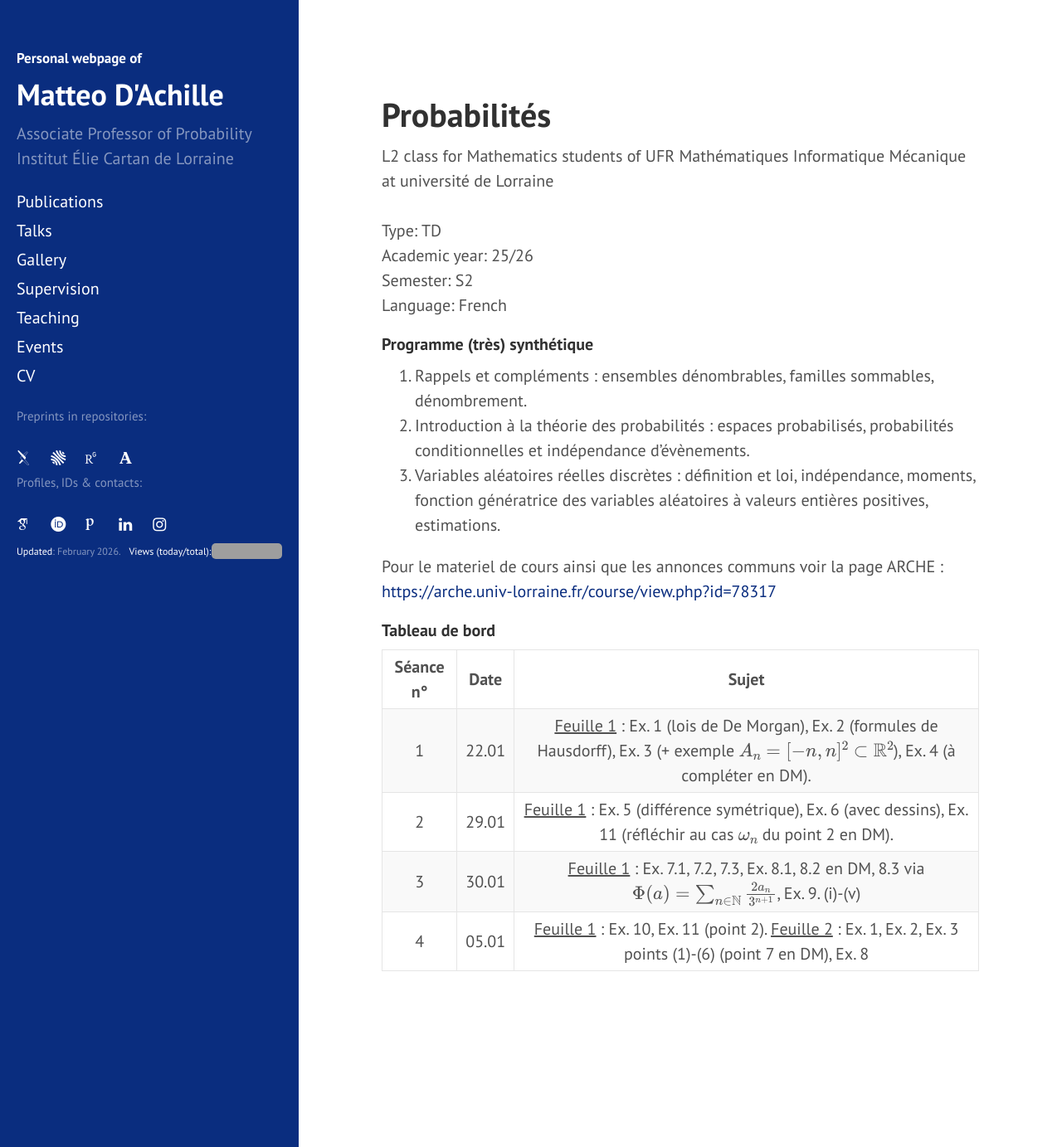
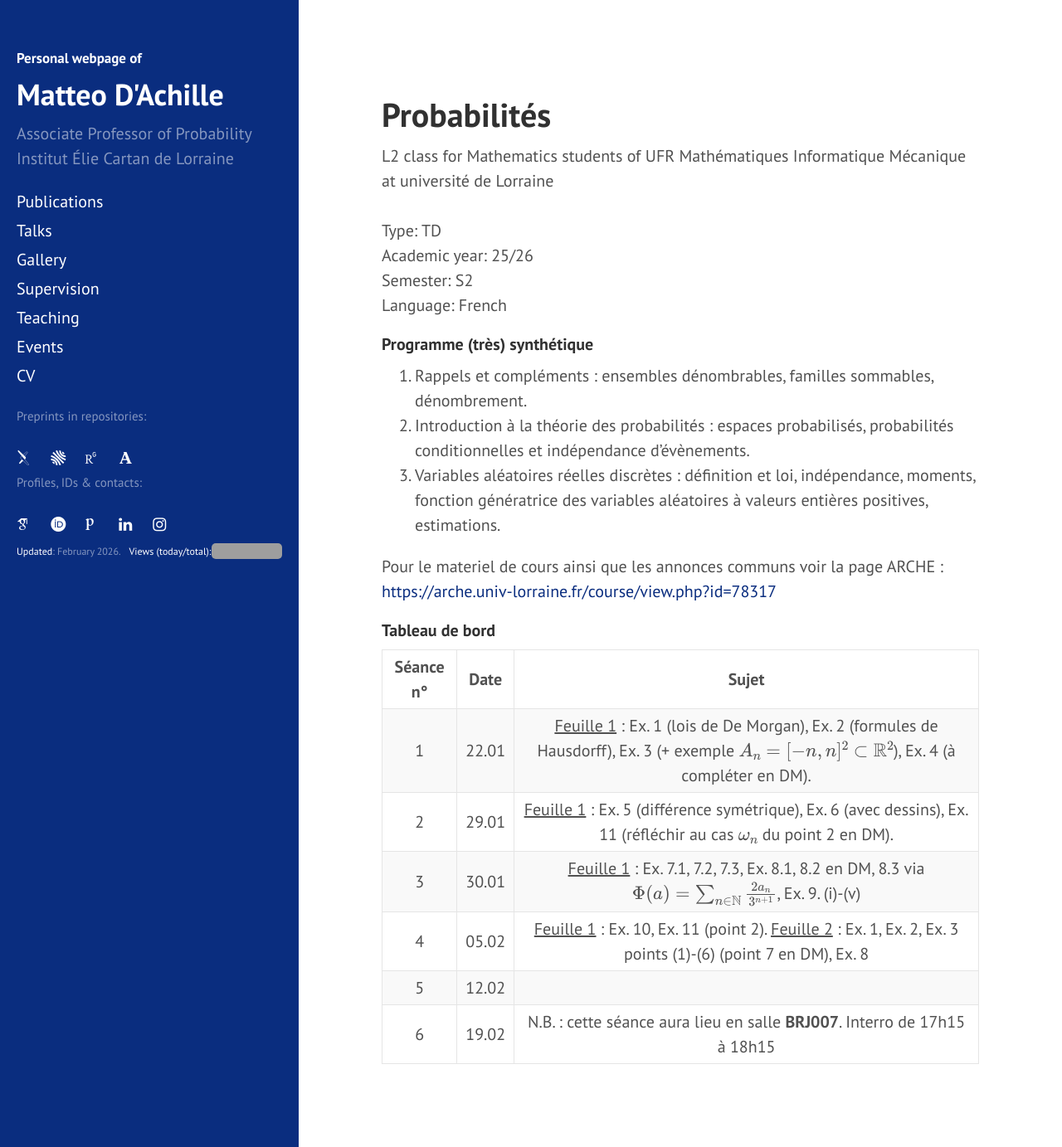
Before and after one commit to matteodachille/matteodachille.github.io, a Jekyll site: the page built from _courses/Proba2026.md, in a window 1280 px wide and 1383 px high. Shown: the whole window at 83% size. Built offline with Jekyll 4.4.1, drawn with Linux system fonts in a browser that asks for light colours; nearby versions of some CDN libraries; some web fonts are replaced; grey boxes are pictures that could not be loaded.

Commit message:
Updated Probability class

```diff
--- a/_courses/Proba2026.md
+++ b/_courses/Proba2026.md
@@ -33,4 +33,6 @@ Pour le materiel de cours ainsi que les annonces communs voir la page ARCHE : [h
 | 1 | 22.01 | <u>Feuille 1</u> : Ex. 1 (lois de De Morgan), Ex. 2 (formules de Hausdorff), Ex. 3 (+ exemple \\(A_n = [-n,n]^2 \subset \mathbb{R}^2 \\)), Ex. 4  (à compléter en DM).  |
 | 2 | 29.01 | <u>Feuille 1</u> : Ex. 5 (différence symétrique), Ex. 6 (avec dessins), Ex. 11 (réfléchir au cas \\(\omega_n \\) du point 2 en DM).  |
 | 3 | 30.01 | <u>Feuille 1</u> : Ex. 7.1, 7.2, 7.3, Ex. 8.1, 8.2 en DM, 8.3 via \\(\Phi(a)=\sum_{n \in \mathbb{N}}\frac{2 a_n}{3^{n+1}} \\), Ex. 9. (i)-(v) |
-| 4 | 05.01 | <u>Feuille 1</u> : Ex. 10, Ex. 11 (point 2). <u>Feuille 2</u> : Ex. 1, Ex. 2, Ex. 3 points (1)-(6) (point 7 en DM), Ex. 8 |
+| 4 | 05.02 | <u>Feuille 1</u> : Ex. 10, Ex. 11 (point 2). <u>Feuille 2</u> : Ex. 1, Ex. 2, Ex. 3 points (1)-(6) (point 7 en DM), Ex. 8 |
+| 5 | 12.02 | |
+| 6 | 19.02 | N.B. : cette séance aura lieu en salle <b>BRJ007</b>. Interro de 17h15 à 18h15 |
```
